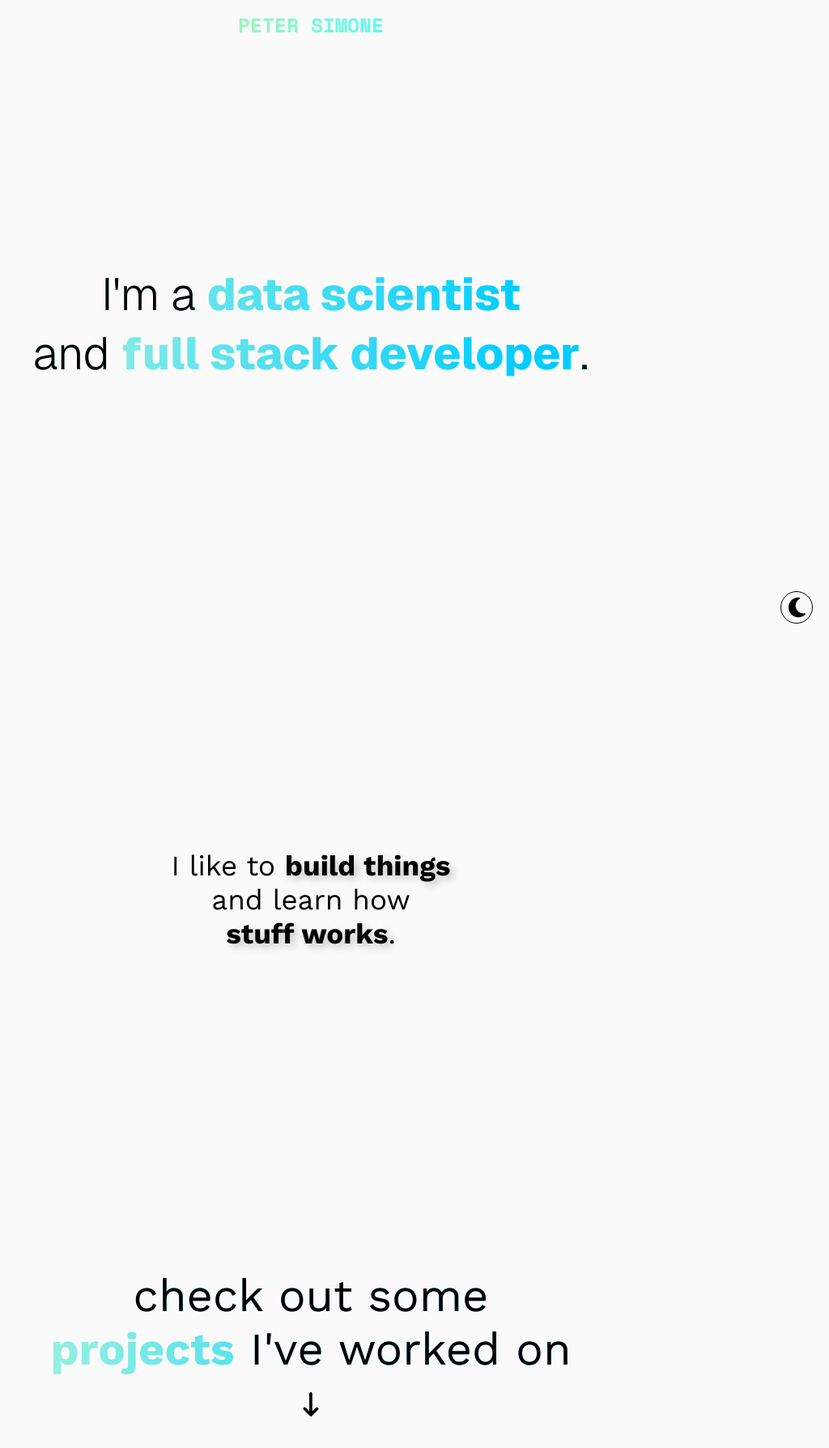
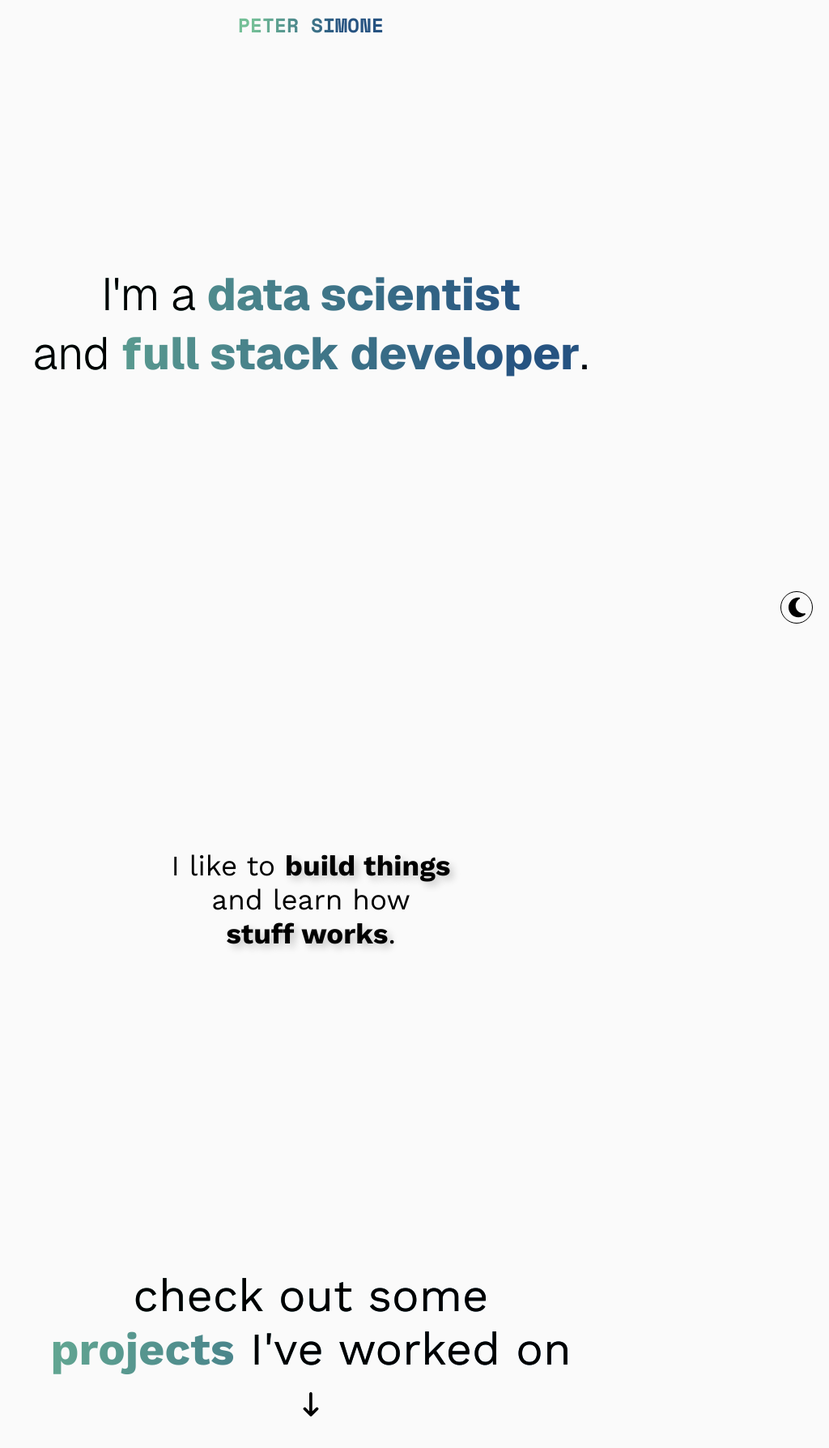
Before and after one commit to petersim1/portfolio, a Next.js app: page / in a window 1280 px wide. Shown: the top 1788 px of the page at 81% size, without its empty margins (256-1280 px from the left). Built offline with nearby package versions, Linux system fonts and the light colour scheme.

Commit message:
global gradient colors with theming

```diff
--- a/app/_components/elements/elements.module.css
+++ b/app/_components/elements/elements.module.css
@@ -197,5 +197,5 @@
   left: -1px;
   border-radius: 10px;
   z-index: -1;
-  background: var(--gradient);
+  background: linear-gradient(90deg, var(--gradient-from), var(--gradient-to));
 }
--- a/app/_components/layout/layout.module.css
+++ b/app/_components/layout/layout.module.css
@@ -28,7 +28,7 @@
 .header_holder h4 {
   color: transparent;
   text-transform: uppercase;
-  background: var(--gradient);
+  background: linear-gradient(90deg, var(--gradient-from), var(--gradient-to));
   background-clip: text;
   -webkit-background-clip: text;
   font-weight: 700;
--- a/app/_components/sections/Blurb/index.tsx
+++ b/app/_components/sections/Blurb/index.tsx
@@ -4,7 +4,7 @@ import styles from "./blurb.module.css";
 
 export default (): JSX.Element => {
   return (
-    <section id="blurb" data-offset-top={100} data-offset-bottom={0}>
+    <section id="blurb" data-offset-top={75} data-offset-bottom={0}>
       <div className={classNames(styles.wrapper, worksans.className)}>
         <div className={styles.blurb}>
           <p>
--- a/app/_components/sections/Intro/index.tsx
+++ b/app/_components/sections/Intro/index.tsx
@@ -12,8 +12,8 @@ export default (): JSX.Element => {
 
     const style = `radial-gradient(\
 circle at ${percentX}% ${percentY}%, \
-rgb(195, 251, 214) 10%, \
-rgb(0, 204, 255) 70%\
+var(--gradient-from), \
+var(--gradient-to)\
     )`;
     event.currentTarget.style.setProperty("background", style);
     event.currentTarget.style.setProperty("-webkit-background-clip", "text");
--- a/app/_components/sections/Intro/intro.module.css
+++ b/app/_components/sections/Intro/intro.module.css
@@ -14,8 +14,8 @@
 .gradient {
   background: radial-gradient(
     circle at 0%,
-    rgb(195, 251, 214) 10%,
-    rgb(0, 204, 255) 70%
+    var(--gradient-from),
+    var(--gradient-to)
   );
   background-blend-mode: saturation;
   background-clip: text;
--- a/app/_components/sections/Projects/projects.module.css
+++ b/app/_components/sections/Projects/projects.module.css
@@ -13,8 +13,8 @@
   margin-bottom: 2rem;
   background: radial-gradient(
     circle at 0%,
-    rgb(195, 251, 214) 10%,
-    rgb(0, 204, 255) 70%
+    var(--gradient-from),
+    var(--gradient-to)
   );
   background-blend-mode: saturation;
   background-clip: text;
--- a/app/globals.css
+++ b/app/globals.css
@@ -8,14 +8,8 @@
   --sun: #F28C38;
   --box-shadow: rgba(0,0,0,0.2);
   --code: #32AFFF;
-  --grainy: var(--bg) -50%, var(--font) 35%;
-  --grainy-mobile: var(--bg) -150%, var(--font) 80%;
-  --grainy-angle: 100deg;
-  --gradient: linear-gradient(
-    90deg,
-    hsla(139, 81%, 79%, 1) 0%,
-    hsla(176, 94%, 67%, 1) 100%
-  );
+  --gradient-from: #74bf97 10%;
+  --gradient-to: #265381 70%;
 }
 
 @media (prefers-color-scheme: dark) {
@@ -35,8 +29,8 @@
   --font: #FFFFFF;
   --box-shadow: rgba(255,255,255,0.3);
   --code: #4AF626;
-  --grainy: var(--bg) -20%, var(--font) 80%;
-  --grainy-mobile: var(--bg) -80%, var(--font) 200%;
+  --gradient-from: rgb(195, 251, 214) 10%;
+  --gradient-to: rgb(0, 204, 255) 70%;
 }
 
 
```
